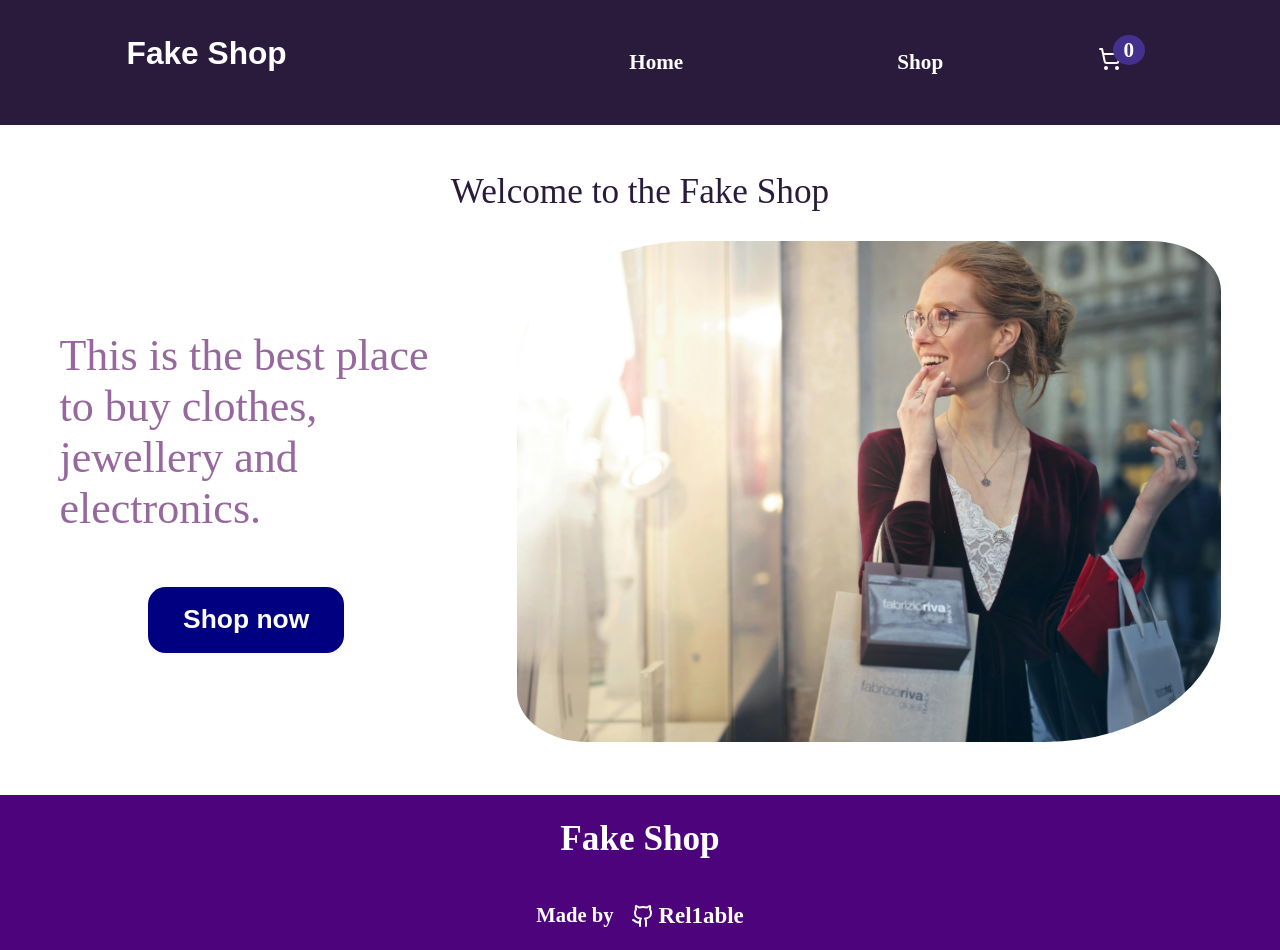
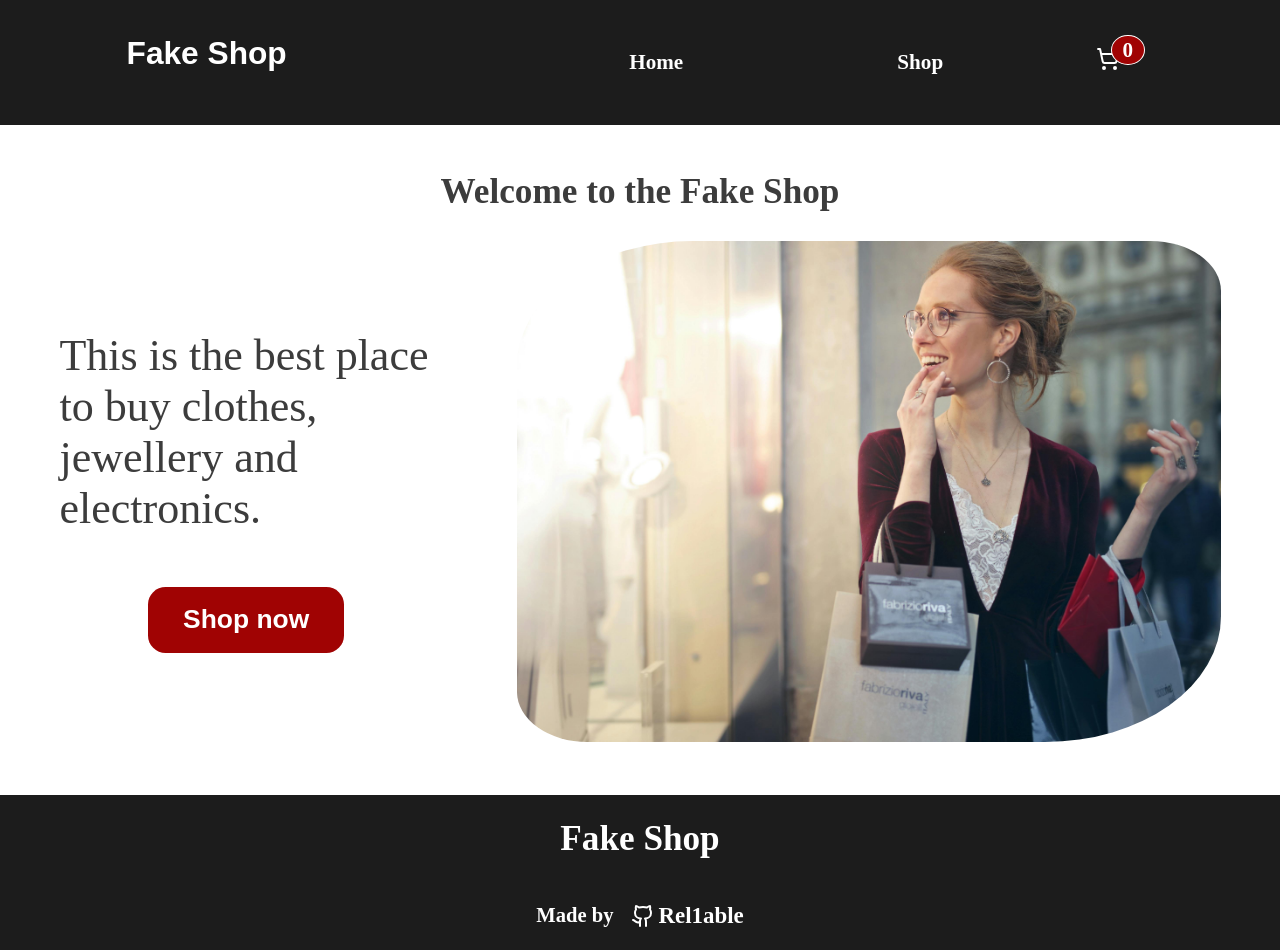
Before and after one commit to Rel1able/Shopping-Cart, a React (Vite) app: page / in a window 1280 px wide. Built offline with nearby package versions, Linux system fonts and the light colour scheme; no server answers.

Commit message:
tested button compoment, changed website color palette

```diff
--- a/src/components/SearchBar.jsx
+++ b/src/components/SearchBar.jsx
@@ -7,7 +7,7 @@ export default function SearchBar({className, value, onChange}) {
     return (
         <div>
 
-            <input className={className} value={value} onChange={onChange} type="text"/>
+            <input placeholder="Search for a product..." className={className} value={value} onChange={onChange} type="text"/>
         </div>
 
     )
--- a/src/index.css
+++ b/src/index.css
@@ -1,7 +1,7 @@
 :root{
-    --main-color: #4d037c;
-    --secondary-color: #2A1B3D;
-    --additional-color1: #44318D;
+    --main-color: #a00303;
+    --secondary-color: #1c1c1c;
+    --additional-color1: #3c3c3c;
     --additional-color2: #97689e;
 }
 
--- a/src/styles/Button.module.css
+++ b/src/styles/Button.module.css
@@ -5,11 +5,13 @@
     font-weight: bold;
     font-size: 1.5rem;
     color: white;
-    background-color: navy;
+    background-color: var(--main-color);
     text-decoration: none;
     cursor: pointer;
 }
 
+
+
 .btn:hover{
-    background-color: rgb(1, 1, 95);
+    background-color:rgb(122, 9, 9);
 }
--- a/src/styles/Footer.module.css
+++ b/src/styles/Footer.module.css
@@ -4,7 +4,7 @@
     text-align: center;
     justify-content: center;
     align-items: center;
-    background-color: var(--main-color);
+    background-color: var(--secondary-color);
     color: white;
     margin-top: 2rem;
     width: 100%;
--- a/src/styles/Homepage.module.css
+++ b/src/styles/Homepage.module.css
@@ -13,8 +13,7 @@
 .title{
     text-align: center;
     font-size: 2rem;
-    font-weight: normal;
-    color: var(--secondary-color);
+    color: var(--additional-color1);
 }
 
 .pageContainer{
@@ -33,7 +32,7 @@
     position: relative;
     bottom: 1.5rem;
     font-weight: normal;
-    color: var(--additional-color2);
+    color: var(--additional-color1);
 }
 
 .btn{
--- a/src/styles/Navbar.module.css
+++ b/src/styles/Navbar.module.css
@@ -44,7 +44,8 @@
     position: relative;
     bottom: 0.7rem;
     right: 0.5rem;
-    background: var(--additional-color1);
+    background: var(--main-color);
+    border: 1px solid;
     border-radius: 50%;
     width: 1.8rem;
     text-align: center;
--- a/src/styles/Shop.module.css
+++ b/src/styles/Shop.module.css
@@ -102,7 +102,8 @@
     border-radius: 2rem;
     border: none;
     background: rgb(231, 230, 230);
-    padding: .2rem;
+    padding: 0.5rem 1rem;
+
 }
 
 .searchInput:focus{
```
Also changed, not shown: 1 other file (tests, documents, lock files or other folders).
